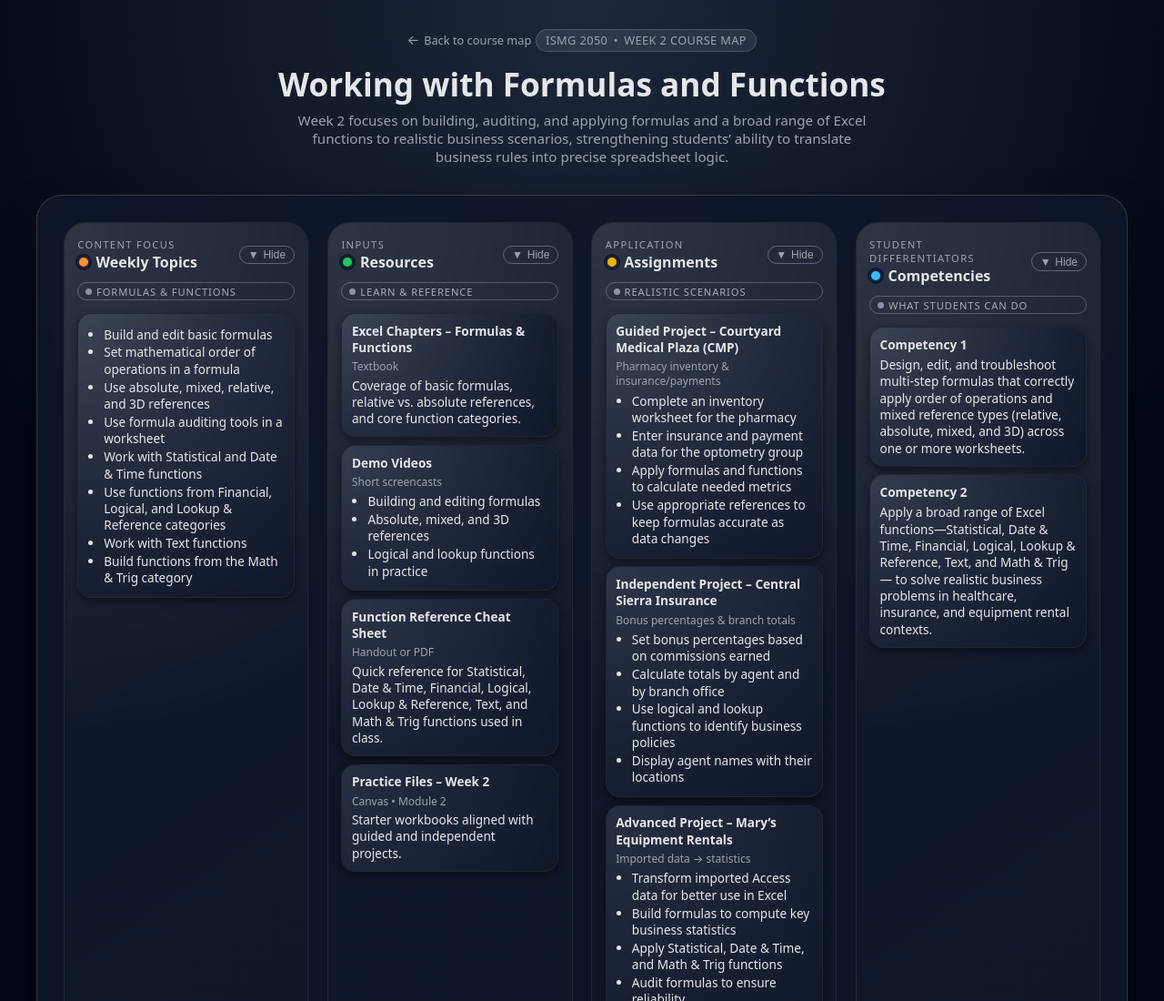
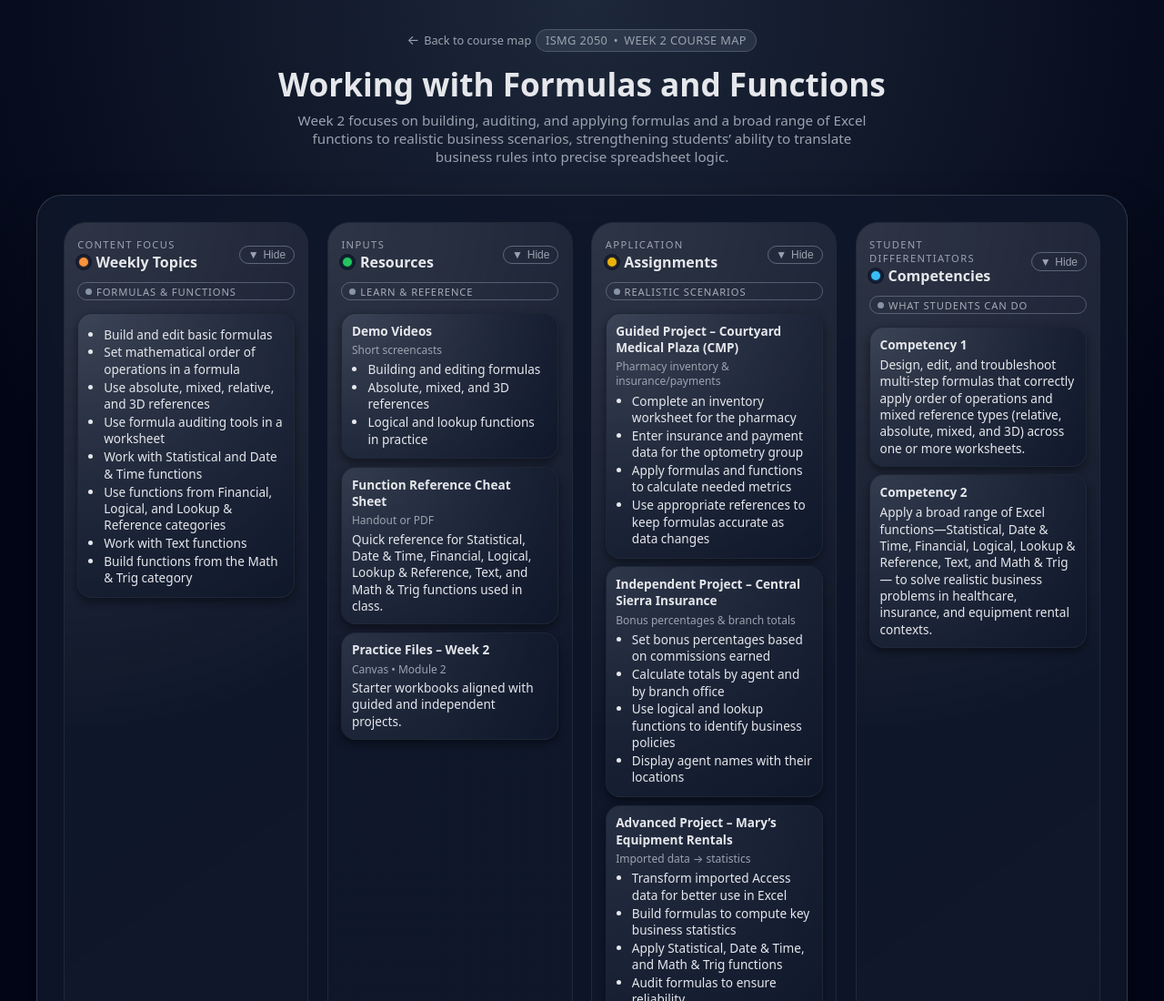
Before and after one commit to ProfSaleh/ismg2050-course-map, a plain HTML site: page week2.html in a window 1280 px wide. Shown: the top 1100 px of the page at 91% size. Drawn offline with Linux system fonts and the light colour scheme.

Commit message:
Removed chapters DIV from Weeks 1 to 4

```diff
--- a/week2.html
+++ b/week2.html
@@ -448,13 +448,6 @@
               <span class="dot"></span> Learn &amp; Reference
             </div>
 
-            <div class="card">
-              <div class="card-title">Excel Chapters – Formulas &amp; Functions</div>
-              <div class="card-sub">Textbook</div>
-              <p>
-                Coverage of basic formulas, relative vs. absolute references, and core function categories.
-              </p>
-            </div>
 
             <div class="card">
               <div class="card-title">Demo Videos</div>
```
Also changed, not shown: week1.html (+1 -5 lines), week3.html (+0 -7 lines), week4.html (+1 -7 lines).
